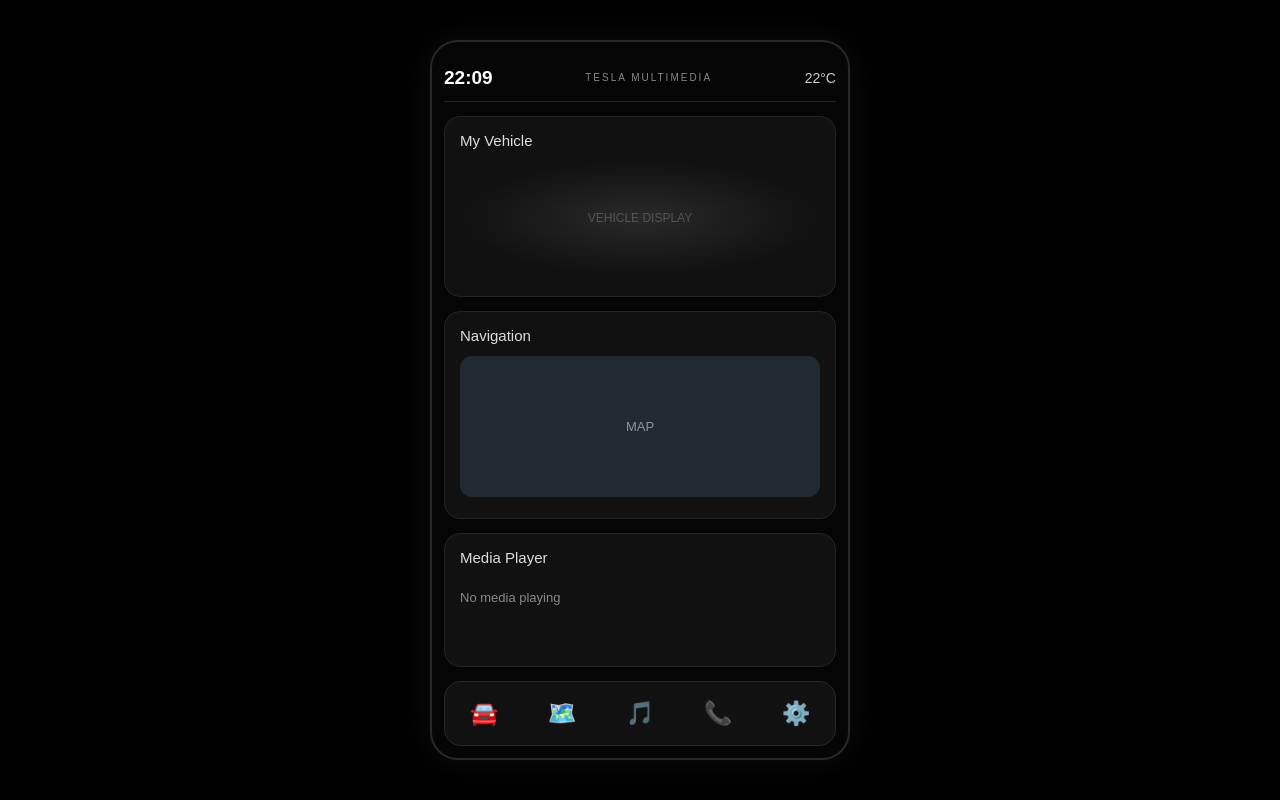
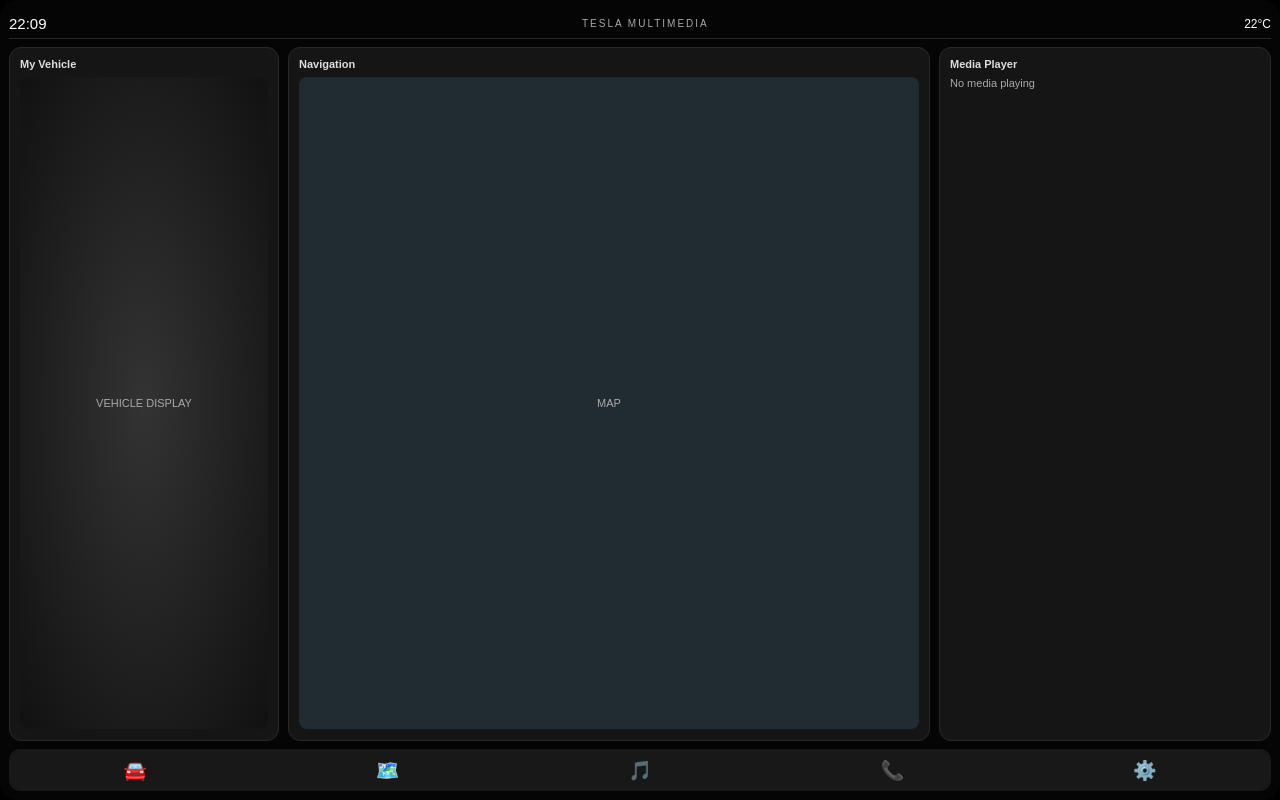
Before and after one commit to deltaforce20071013-prog/Tesla-Multimedia, a plain HTML site: page index.html in a window 1280 px wide. Drawn offline with Linux system fonts and the light colour scheme.

Commit message:
Update style.css

```diff
--- a/style.css
+++ b/style.css
@@ -5,164 +5,128 @@
   box-sizing: border-box;
 }
 
-body {
+html, body {
+  width: 100%;
+  height: 100%;
   background: #000;
-  color: #fff;
+  overflow: hidden;
   font-family: Arial, sans-serif;
-  overflow: hidden;
-  user-select: none;
 }
 
+#stage {
+  width: 100%;
+  height: 100dvh;
+  display: flex;
+  justify-content: center;
+  align-items: center;
+  background: #000;
+}
+
+/* MONITOR KORPUSI */
+#monitor {
+  width: min(94vw, 1000px);
+  aspect-ratio: 16 / 9;
+  height: auto;
+  max-height: 92dvh;
+  padding: 8px;
+  background: linear-gradient(145deg, #555, #111, #444);
+  border: 2px solid #555;
+  border-radius: 24px;
+  box-shadow: 0 12px 45px #222;
+}
+
+/* ICHKI EKRAN */
 #app {
   width: 100%;
-  height: 100dvh;
-  min-height: 100vh;
-  background: #000;
+  height: 100%;
   display: flex;
   flex-direction: column;
-  padding: 12px;
-  gap: 14px;
+  gap: 8px;
+  padding: 9px;
+  overflow: hidden;
+  border-radius: 17px;
+  background: #050505;
+  color: white;
 }
 
 .top-bar {
-  height: 48px;
+  height: 30px;
+  flex-shrink: 0;
   display: flex;
   justify-content: space-between;
   align-items: center;
-  border-bottom: 1px solid #252525;
-  flex-shrink: 0;
+  border-bottom: 1px solid #292929;
 }
 
-.time {
-  font-size: 19px;
-  font-weight: bold;
-}
-
-.status {
-  font-size: 10px;
-  color: #888;
-  letter-spacing: 2px;
-}
-
-.temperature {
-  font-size: 14px;
-  color: #ccc;
-}
+.time { font-size: 15px; }
+.status { font-size: 10px; color: #aaa; letter-spacing: 2px; }
+.temperature { font-size: 12px; }
 
 #main-screen {
   flex: 1;
   min-height: 0;
   display: flex;
-  flex-direction: column;
-  gap: 14px;
+  flex-direction: row;
+  gap: 9px;
 }
 
 #main-screen section {
-  background: #111;
-  border: 1px solid #252525;
-  border-radius: 16px;
-  padding: 15px;
+  min-width: 0;
+  min-height: 0;
+  padding: 10px;
+  background: #151515;
+  border: 1px solid #292929;
+  border-radius: 12px;
 }
 
+#vehicle-section { flex: 0.8; }
+#navigation-section { flex: 2; }
+#music-section { flex: 1; }
+
 #main-screen h2 {
-  font-size: 15px;
-  font-weight: 500;
+  font-size: 11px;
+  margin-bottom: 7px;
   color: #ddd;
-  margin-bottom: 12px;
 }
 
-#vehicle-section {
-  flex: 1.1;
-  min-height: 0;
+.vehicle-placeholder,
+.map-placeholder {
+  height: calc(100% - 20px);
+  display: flex;
+  justify-content: center;
+  align-items: center;
+  border-radius: 8px;
+  font-size: 11px;
+  color: #aaa;
 }
 
 .vehicle-placeholder {
-  height: calc(100% - 35px);
-  min-height: 90px;
-  display: flex;
-  justify-content: center;
-  align-items: center;
-  color: #555;
-  font-size: 12px;
-  background: radial-gradient(#292929, #111 70%);
-  border-radius: 12px;
-}
-
-#navigation-section {
-  flex: 1.3;
-  min-height: 0;
+  background: radial-gradient(#333, #111);
 }
 
 .map-placeholder {
-  height: calc(100% - 35px);
-  min-height: 100px;
-  display: flex;
-  justify-content: center;
-  align-items: center;
-  background: #202a30;
-  border-radius: 12px;
-  color: #89969d;
-  font-size: 13px;
-}
-
-#music-section {
-  flex: 0.75;
-  min-height: 0;
+  background: #202b32;
 }
 
 .music-placeholder {
-  color: #888;
-  font-size: 13px;
-  padding: 12px 0;
+  font-size: 11px;
+  color: #aaa;
 }
 
 .bottom-menu {
-  height: 65px;
+  height: 42px;
   flex-shrink: 0;
   display: flex;
   justify-content: space-around;
   align-items: center;
-  background: #111;
-  border: 1px solid #292929;
-  border-radius: 17px;
+  background: #181818;
+  border-radius: 11px;
 }
 
 .bottom-menu button {
   border: none;
   background: transparent;
   color: white;
-  font-size: 23px;
-  cursor: pointer;
-  padding: 10px;
+  font-size: 19px;
+  padding: 5px;
 }
-
-.bottom-menu button:active {
-  transform: scale(0.9);
-}
-
-/* PHYSICAL MULTIMEDIA SCREEN */
-
-body {
-  min-height: 100dvh;
-  display: flex;
-  justify-content: center;
-  align-items: center;
-  background: #000;
-  overflow: hidden;
-}
-
-#app {
-  width: 90vw;
-  height: 90dvh;
-  max-width: 420px;
-  max-height: 900px;
-  min-height: 0;
-
-  border: 2px solid #292929;
-  border-radius: 28px;
-  overflow: hidden;
-
-  background: #050505;
-  padding: 12px;
-  box-shadow: 0 0 35px rgba(255,255,255,0.06);
-}
```
